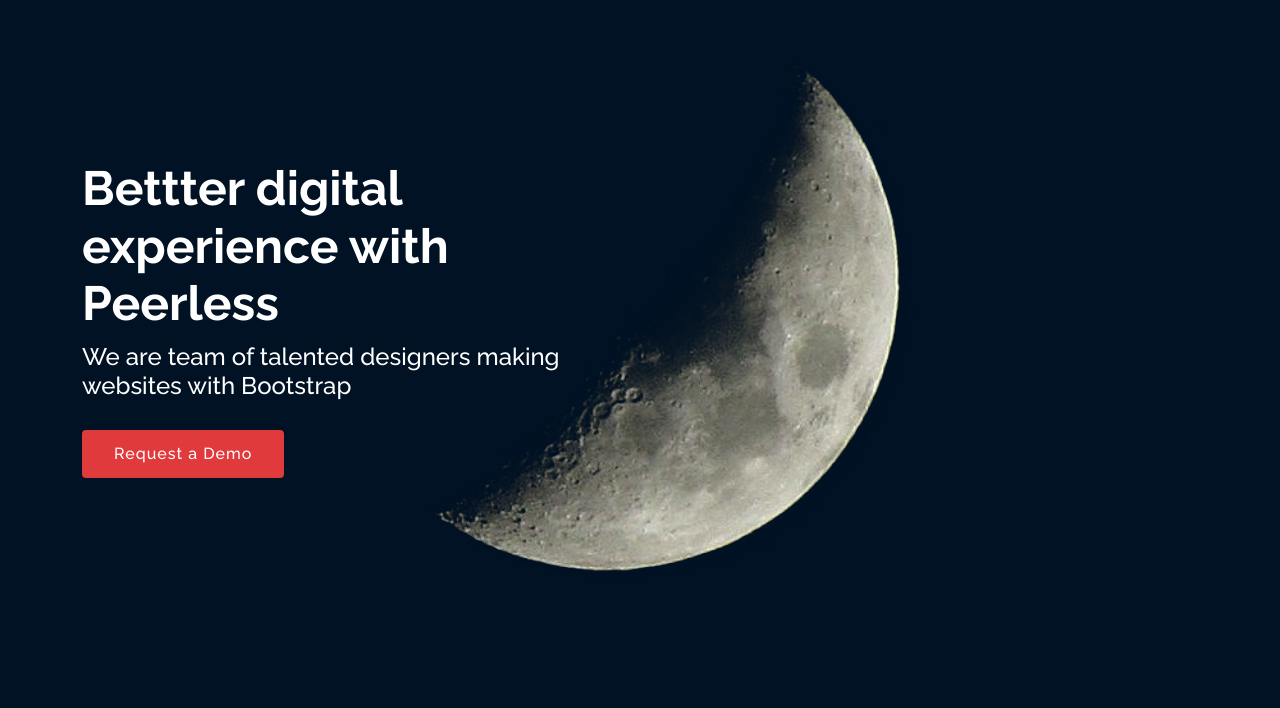
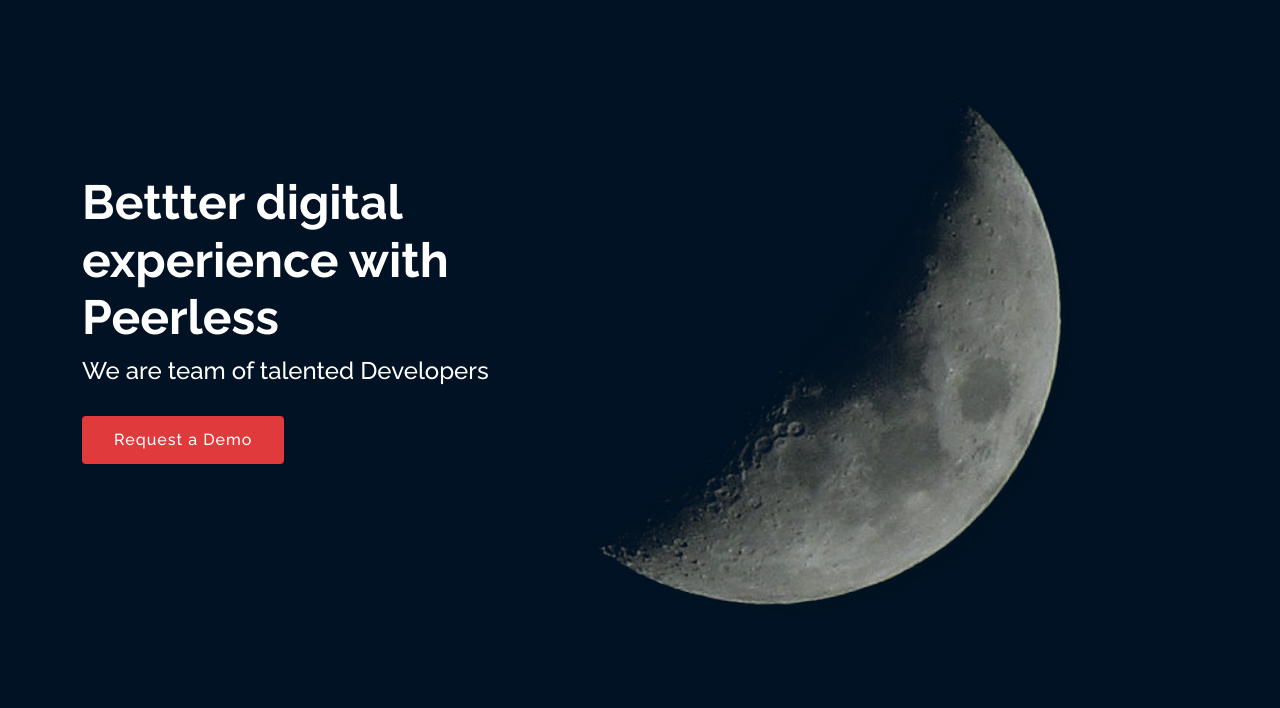
Before and after one commit to KareemPeerless/peerless-presento, a plain HTML site: page index.html in a window 1280 px wide. Shown: the part 92-800 px from the top of the page. Drawn offline with nearby package versions, Linux system fonts and the light colour scheme.

Commit message:
changing hero sub

```diff
--- a/assets/css/style.css
+++ b/assets/css/style.css
@@ -359,7 +359,8 @@ h6 {
 #hero {
   width: 100%;
   height: 100vh;
-  background: url("../img/crescent-moon-png-35114.png") center no-repeat #001224;
+  background: url("../img/crescent-moon-png-35114.png") bottom 30% right 25%
+    no-repeat rgb(0, 18, 36);
   /* background-size: c; */
   position: relative;
   padding-top: 82px;
@@ -367,7 +368,7 @@ h6 {
 
 #hero:before {
   content: "";
-  /* background: rgba(0, 0, 0, 0.507); */
+  background: rgba(0, 18, 36, 0.3);
   position: absolute;
   bottom: 0;
   top: 0;
@@ -412,6 +413,7 @@ h6 {
   #hero {
     text-align: center;
     padding-top: 58px;
+    background-position: center;
   }
 
   #hero h1 {
--- a/index.html
+++ b/index.html
@@ -110,9 +110,7 @@
         <div class="row">
           <div class="col-xl-6">
             <h1>Bettter digital experience with Peerless</h1>
-            <h2>
-              We are team of talented designers making websites with Bootstrap
-            </h2>
+            <h2>We are team of talented Developers</h2>
             <a href="#about" class="btn-get-started scrollto">Request a Demo</a>
           </div>
         </div>
```
